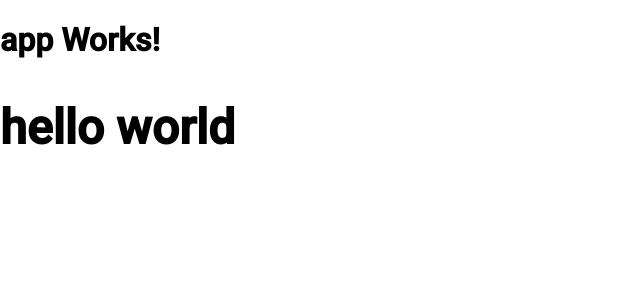
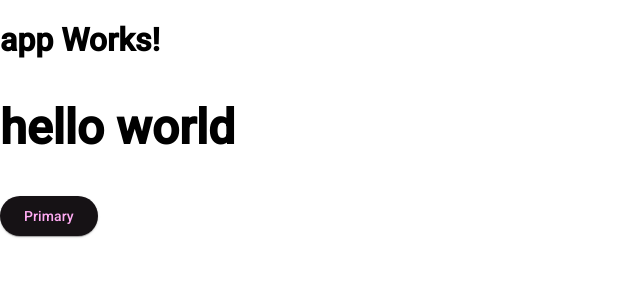
Before and after one commit to douglassqueiroz18/helpdesk, an Angular app in the folder frontend_helpdesk/: page / in a window 1280 px wide. Shown: the top 300 px of the page, without its empty margins (0-640 px from the left). Built offline with nearby package versions, Linux system fonts and the light colour scheme.

Commit message:
component nav criado

```diff
--- a/frontend_helpdesk/src/app/app-routing.module.ts
+++ b/frontend_helpdesk/src/app/app-routing.module.ts
@@ -4,7 +4,7 @@ import { RouterModule, Routes } from '@angular/router';
 const routes: Routes = [];
 
 @NgModule({
-  imports: [RouterModule.forRoot(routes)],
+  imports: [RouterModule.forRoot(routes), ],
   exports: [RouterModule],
 })
 export class AppRoutingModule { }
--- a/frontend_helpdesk/src/app/app.component.html
+++ b/frontend_helpdesk/src/app/app.component.html
@@ -1,3 +1,4 @@
 <h1>app Works!
     <h2>hello world</h2>
 </h1>
+<button mat-raised-button color="primary">Primary</button>
--- /dev/null
+++ b/frontend_helpdesk/src/app/components/nav/nav.component.ts
@@ -0,0 +1,11 @@
+import { Component } from '@angular/core';
+
+@Component({
+  selector: 'app-nav',
+  standalone: false,
+  templateUrl:'nav.component.html',
+  styles: ``
+})
+export class NavComponent {
+
+}
```
Also changed, not shown: frontend_helpdesk/src/app/app.module.ts (+6 -2 lines), frontend_helpdesk/src/app/components/nav/nav.component.html (added).
